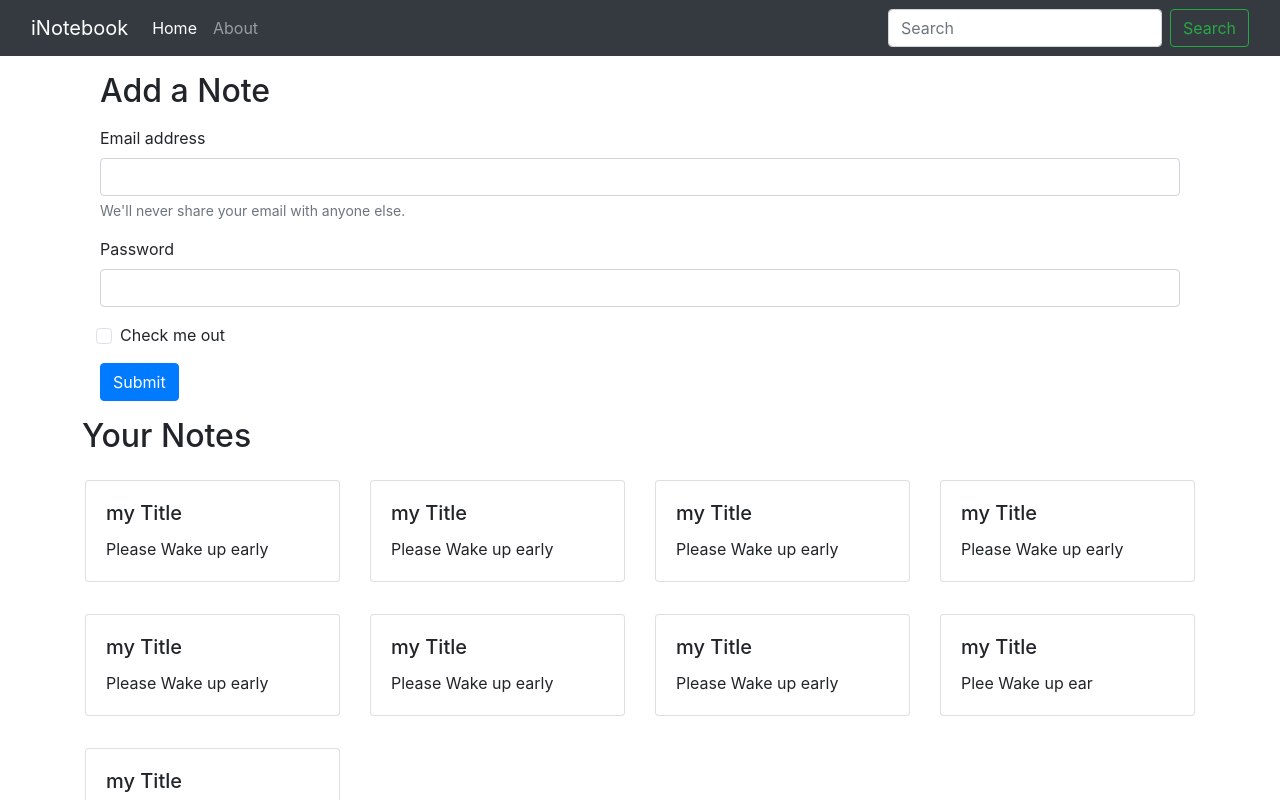
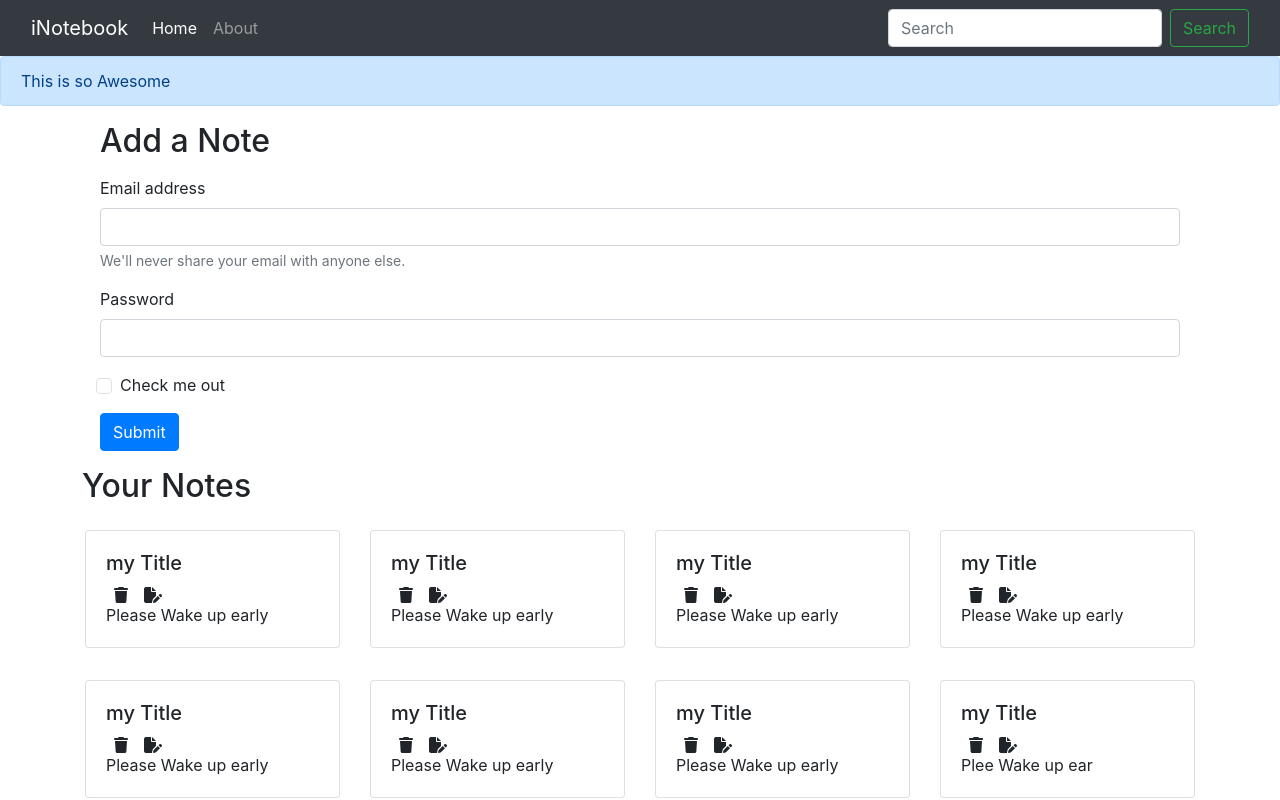
Before and after one commit to harsh-pandey001/CloudNote, a React (Create React App) app: page / in a window 1280 px wide. Shown: the top 800 px of the page. Built offline with nearby package versions, Linux system fonts and the light colour scheme.

Commit message:
icons added

```diff
--- a/public/index.html
+++ b/public/index.html
@@ -28,6 +28,9 @@
     <noscript>You need to enable JavaScript to run this app.</noscript>
     <div id="root"></div>
 
+    <script src="https://kit.fontawesome.com/81e169fc45.js" crossorigin="anonymous"></script>
+
+
     <script
       src="https://cdn.jsdelivr.net/npm/jquery@3.5.1/dist/jquery.slim.min.js"
       integrity="sha384-DfXdz2htPH0lsSSs5nCTpuj/zy4C+OGpamoFVy38MVBnE+IbbVYUew+OrCXaRkfj"
--- a/src/App.js
+++ b/src/App.js
@@ -5,6 +5,7 @@
 import Home from "./components/Home";
 import About from "./components/About";
 import NoteState from "./context/notes/NoteState";
+import Alert from "./components/Alert";
 
 function App() {
   return (
@@ -12,6 +13,7 @@
       <NoteState>
         <Router>
           <Navbar />
+          <Alert message ="This is so Awesome"/>
           <div className="container">
             <Switch>
               <Route exact path="/">
--- /dev/null
+++ b/src/components/Alert.js
@@ -0,0 +1,13 @@
+import React from "react";
+
+const Alert = (props) => {
+  return (
+    <div>
+      <div className="alert alert-primary" role="alert">
+       {props.message}
+      </div>
+    </div>
+  );
+};
+
+export default Alert;
--- a/src/components/NoteItem.jsx
+++ b/src/components/NoteItem.jsx
@@ -6,7 +6,12 @@
     <div className="col-md-3">
       <div className="card my-3">
         <div className="card-body">
+
           <h5 className="card-title">{note.title}</h5>
+          <div className="d-flex align-items-center">
+            <i className="fa-solid fa-trash mx-2"></i>
+            <i className="fa-solid fa-file-pen mx-2"></i>
+          </div>
           <p className="card-text">{note.description}</p>
         </div>
       </div>
--- a/src/components/Notes.jsx
+++ b/src/components/Notes.jsx
@@ -11,7 +11,7 @@
     <div className="row my-3">
       <h2>Your Notes</h2>
       {notes.map((note) => {
-        return <NoteItem note={note}/>
+        return <NoteItem key = {note._id} note={note}/>
       })}
     </div>
 
--- a/src/context/notes/NoteState.js
+++ b/src/context/notes/NoteState.js
@@ -4,7 +4,25 @@
 const NoteState = (props) => {
   const notesInitial = [
     {
-      _id: "64c007021aba5ef4d0e71283",
+      _id: "64c00702s1aba5ef4d0e71283",
+      user: "64bffeb395a83d02f0919420",
+      title: "my Title",
+      description: "Please Wake up early",
+      tag: "personal",
+      Date: "2023-07-25T17:31:46.565Z",
+      __v: 0,
+    },
+    {
+      _id: "64c00702d1aba5ef4d0e71283",
+      user: "64bffeb395a83d02f0919420",
+      title: "my Title",
+      description: "Please Wake up early",
+      tag: "personal",
+      Date: "2023-07-25T17:31:46.565Z",
+      __v: 0,
+    },
+    {
+      _id: "64c00721aba5ef4d0e71283",
       user: "64bffeb395a83d02f0919420",
       title: "my Title",
       description: "Please Wake up early",
@@ -22,7 +40,7 @@
       __v: 0,
     },
     {
-      _id: "64c007021aba5ef4d0e71283",
+      _id: "64c0070det21aba5ef4d0e71283",
       user: "64bffeb395a83d02f0919420",
       title: "my Title",
       description: "Please Wake up early",
@@ -31,7 +49,7 @@
       __v: 0,
     },
     {
-      _id: "64c007021aba5ef4d0e71283",
+      _id: "64c0070s21aba5ef4d0e71283",
       user: "64bffeb395a83d02f0919420",
       title: "my Title",
       description: "Please Wake up early",
@@ -40,7 +58,7 @@
       __v: 0,
     },
     {
-      _id: "64c007021aba5ef4d0e71283",
+      _id: "64ca007021aba5ef4d0e71283",
       user: "64bffeb395a83d02f0919420",
       title: "my Title",
       description: "Please Wake up early",
@@ -49,25 +67,7 @@
       __v: 0,
     },
     {
-      _id: "64c007021aba5ef4d0e71283",
-      user: "64bffeb395a83d02f0919420",
-      title: "my Title",
-      description: "Please Wake up early",
-      tag: "personal",
-      Date: "2023-07-25T17:31:46.565Z",
-      __v: 0,
-    },
-    {
-      _id: "64c007021aba5ef4d0e71283",
-      user: "64bffeb395a83d02f0919420",
-      title: "my Title",
-      description: "Please Wake up early",
-      tag: "personal",
-      Date: "2023-07-25T17:31:46.565Z",
-      __v: 0,
-    },
-    {
-      _id: "64c01f19e5907357a1ad9d12",
+      _id: "64c019e5907357a1ad9d12",
       user: "64bffeb395a83d02f0919420",
       title: "my Title",
       description: "Plee Wake up ear",
@@ -76,7 +76,7 @@
       __v: 0,
     },
     {
-      _id: "64c158b37ba273cc6a62f47e",
+      _id: "6158b37ba273cc6a62f47e",
       user: "64bffeb395a83d02f0919420",
       title: "my Title",
       description: "Plee Wake ear",
--- a/src/index.css
+++ b/src/index.css
@@ -11,3 +11,7 @@
   font-family: source-code-pro, Menlo, Monaco, Consolas, 'Courier New',
     monospace;
 }
+
+i{
+  cursor: pointer;
+}
```
